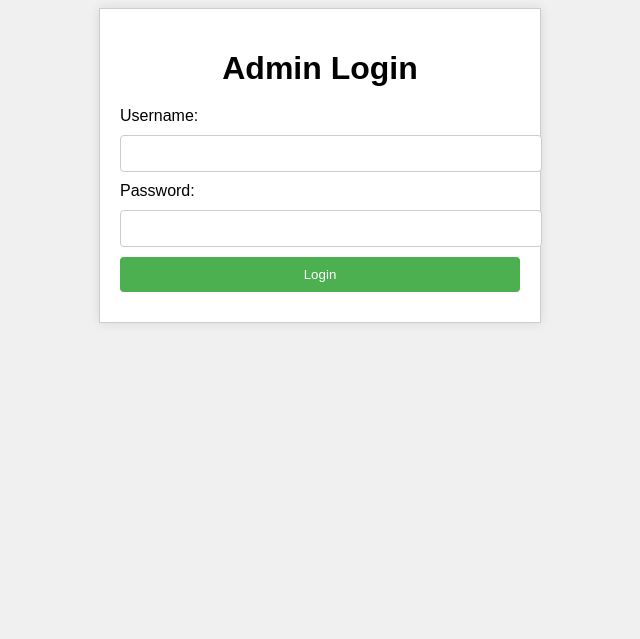
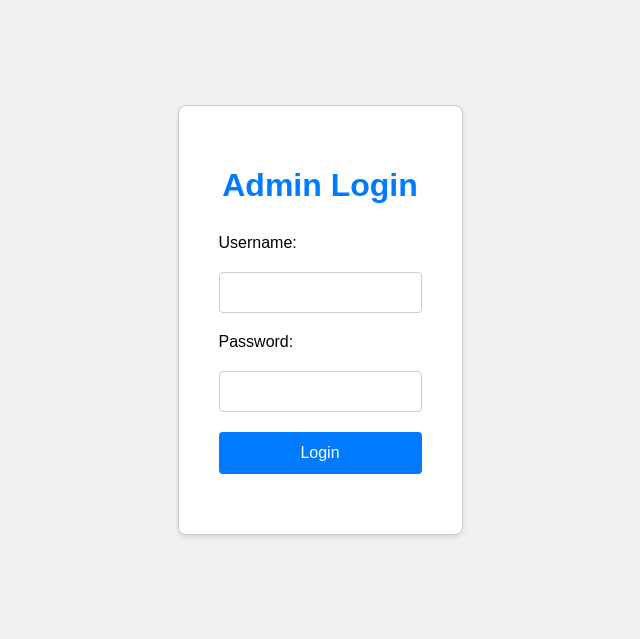
Before and after one commit to Madhav-MKNC/admin-portal, a Flask app: page /login in a window 1280 px wide. Shown: the top 639 px of the page, without its empty margins (320-960 px from the left). Run offline with Flask 2, Linux system fonts and the light colour scheme.

Commit message:
login ui

```diff
--- a/static/login_style.css
+++ b/static/login_style.css
@@ -1,40 +1,59 @@
 body {
     font-family: Arial, sans-serif;
     background-color: #f0f0f0;
+    display: flex;
+    justify-content: center;
+    align-items: center;
+    height: 80vh;
+    margin: 0;
 }
+
 .container {
     max-width: 400px;
     margin: 0 auto;
-    padding: 20px;
+    padding: 40px;
     border: 1px solid #ccc;
     background-color: #fff;
-    box-shadow: 0 0 10px rgba(0, 0, 0, 0.1);
+    box-shadow: 0 2px 4px rgba(0, 0, 0, 0.1);
+    border-radius: 8px;
 }
+
 h1 {
     text-align: center;
-    margin-bottom: 20px;
+    color: #007BFF;
+    margin-bottom: 30px;
 }
+
 label, input {
     display: block;
     width: 100%;
-    margin-bottom: 10px;
+    margin-bottom: 20px;
 }
+
 input[type="text"], input[type="password"] {
-    padding: 10px;
+    padding: 12px;
     border: 1px solid #ccc;
     border-radius: 4px;
+    width: 100%;
+    box-sizing: border-box; /* Ensure padding is included in the width */
 }
+
 input[type="submit"] {
-    padding: 10px;
+    padding: 12px;
     border: none;
     border-radius: 4px;
-    background-color: #4CAF50;
+    background-color: #007BFF;
     color: #fff;
     cursor: pointer;
+    width: 100%;
+    font-size: 16px;
+    transition: background-color 0.3s;
 }
+
 input[type="submit"]:hover {
-    background-color: #45a049;
+    background-color: #0056b3;
 }
+
 .error {
     color: red;
     margin-top: 10px;
```
